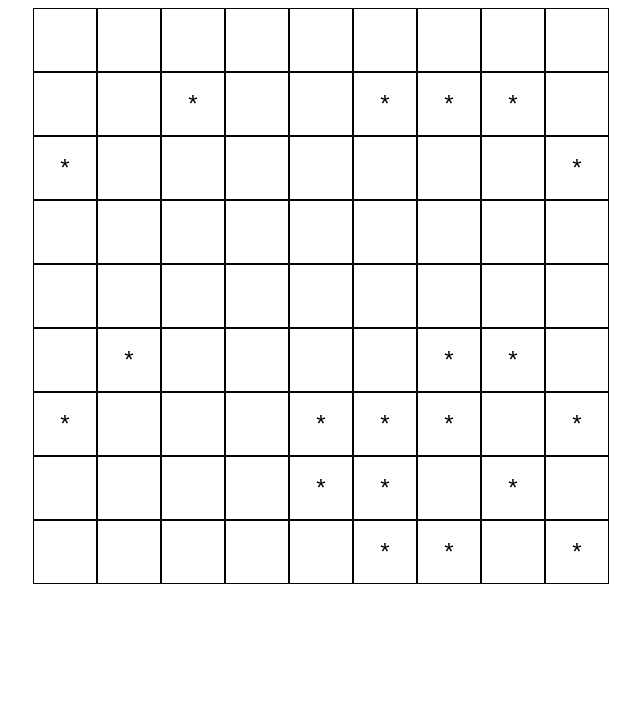
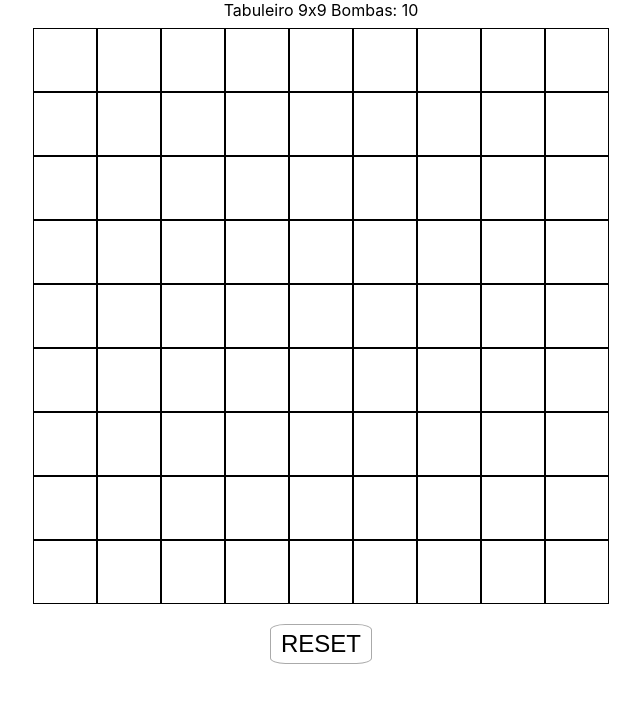
Before and after one commit to mAd-5864/TP-LS, a React (Create React App) app in the folder minesweeper/: page / in a window 1280 px wide. Shown: the top 702 px of the page, without its empty margins (319-959 px from the left). Built offline with nearby package versions, Linux system fonts and the light colour scheme.

Commit message:
finished generate bombs

```diff
--- a/minesweeper/src/App.js
+++ b/minesweeper/src/App.js
@@ -1,8 +1,11 @@
 import React, { useState, useEffect } from 'react';
 import './App.css';
 import { Board } from './Components/Board/Board';
+import { Reset } from './Components/Board/Reset';
 
 function App() {
+  const [gameStarted, setGameStarted] = useState(false);
+  const [gameOver, setGameOver] = useState(false);
   const [boardState, setBoardState] = useState({
     nLines: 9,
     nColumns: 9,
@@ -26,43 +29,71 @@ function App() {
   };
 
   const handleCellClick = (x, y) => {
+    if (!gameOver) {
       setBoard(prevBoard => {
         const updatedBoard = [...prevBoard]; // Fazer um copia do board
         const clickedCell = updatedBoard[x][y];
 
-      if (clickedCell) { // quaisquer verificacoes necessarias
+        if (clickedCell.bomb) { // quaisquer verificacoes necessarias
           clickedCell.clicked = true;
+          setGameOver(true)
         }
 
         return updatedBoard;
       });
+      if (!gameStarted) {
+        generateMines(x, y);
+        setGameStarted(true);
+      }
+    }
   };
 
-  const generateMines = () => {
-    const newBoard = [...board]
+  const generateMines = (xClicked, yClicked) => {
+    const newBoard = [...board];
 
     let minesPlaced = 0;
     while (minesPlaced < boardState.nMines) {
+      let flag = false;
       const x = randInt(0, boardState.nLines);
       const y = randInt(0, boardState.nColumns);
+      if ((x >= xClicked - 1 && x <= xClicked + 1) && (y >= yClicked - 1 && y <= yClicked + 1)) {
+        flag = true;
+      }
 
-      if (!newBoard[x][y].bomb) {
+      if (!newBoard[x][y].bomb && !flag) {
         newBoard[x][y].bomb = true;
         minesPlaced++;
       }
     }
-    console.log("bombas geradas\n");
+    console.log(minesPlaced + " bombas geradas\n");
     setBoard(newBoard);
   };
 
-  useEffect(() => {
-    generateMines();
-  }, []);
+
+  const resetBoard = () => {
+    setGameStarted(false)
+    setGameOver(false)
+    setBoard(() => {
+      const initialBoard = Array.from({ length: boardState.nLines }, () =>
+        Array.from({ length: boardState.nColumns }, () => ({
+          bomb: false,
+          flag: false,
+          clicked: false,
+          proximityBombs: 0
+        }))
+      );
+      return initialBoard;
+    })
+  }
 
   return (
     <div className="App">
+      <div className='panel'>
+        <span>Tabuleiro {boardState.nLines}x{boardState.nColumns} </span>
+        <span> Bombas: {boardState.nMines}</span>
+      </div>
       <Board boardState={boardState} board={board} handleCellClick={handleCellClick} />
-      {console.log("Board:", board)}
+      <Reset resetBoard={resetBoard} />
     </div>
   );
 }
--- a/minesweeper/src/Components/Board/Cell.jsx
+++ b/minesweeper/src/Components/Board/Cell.jsx
@@ -4,7 +4,8 @@ import './Cell.css';
 export const Cell = (cell) => {
     const handleClick = () => {
         cell.handleCellClick(cell.x, cell.y);
-        console.log(`Cell: ${cell.x},${cell.y}`+cell.cellState);
+        console.log(`Cell: ${cell.x},${cell.y}`);
+        console.log(cell.cellState);
     };
     return (
 
--- /dev/null
+++ b/minesweeper/src/Components/Board/Reset.css
@@ -0,0 +1,9 @@
+.reset-btn {
+    border: 1px solid #aaa;
+    border-radius: 15%;
+    background-color: #fff;
+    font-size: 1.5rem;
+    padding: 5px 10px;
+    margin: 20px auto;
+    display: block;
+}
--- /dev/null
+++ b/minesweeper/src/Components/Board/Reset.jsx
@@ -0,0 +1,9 @@
+import { React } from "react";
+
+import "./Reset.css";
+
+export const Reset = ({ resetBoard }) => {
+    return (
+        <button className="reset-btn" onClick={resetBoard}>RESET</button>
+    )
+}
```
Lines whose indentation alone changed are shown as unchanged.
